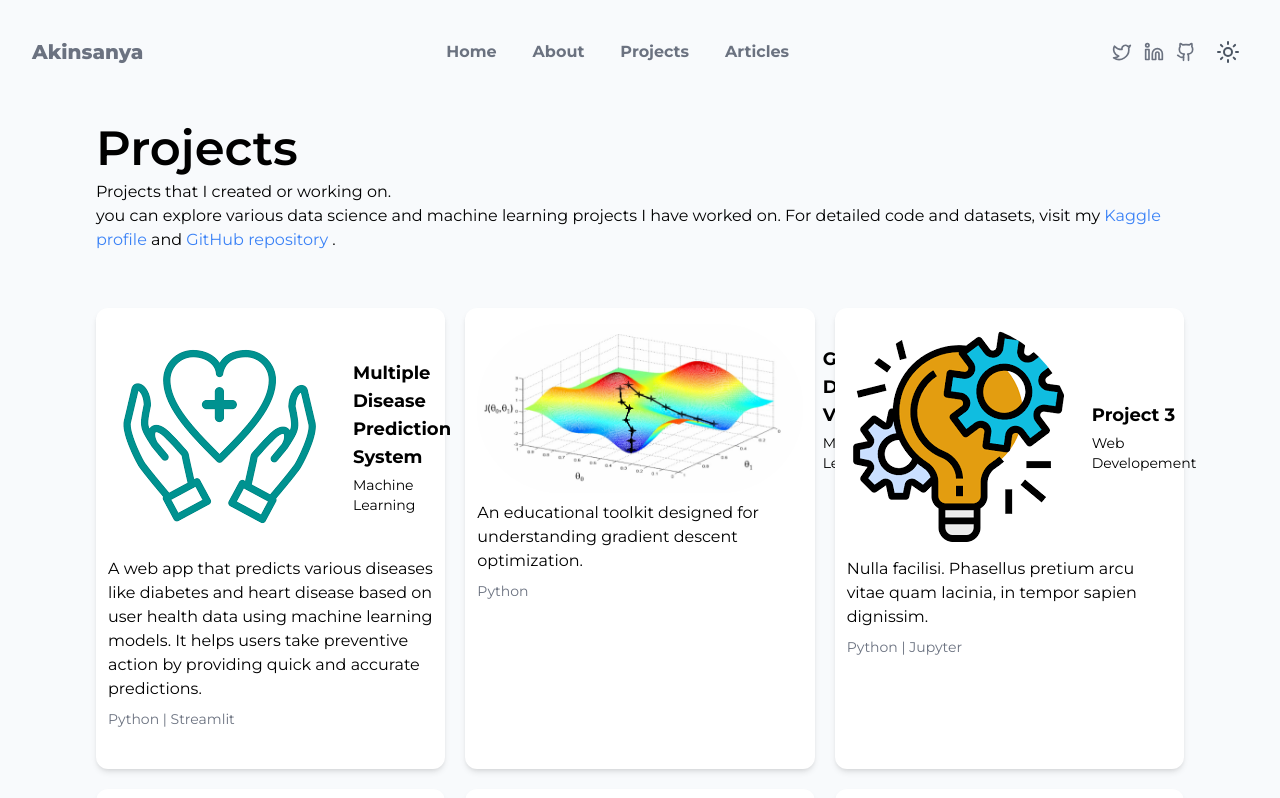
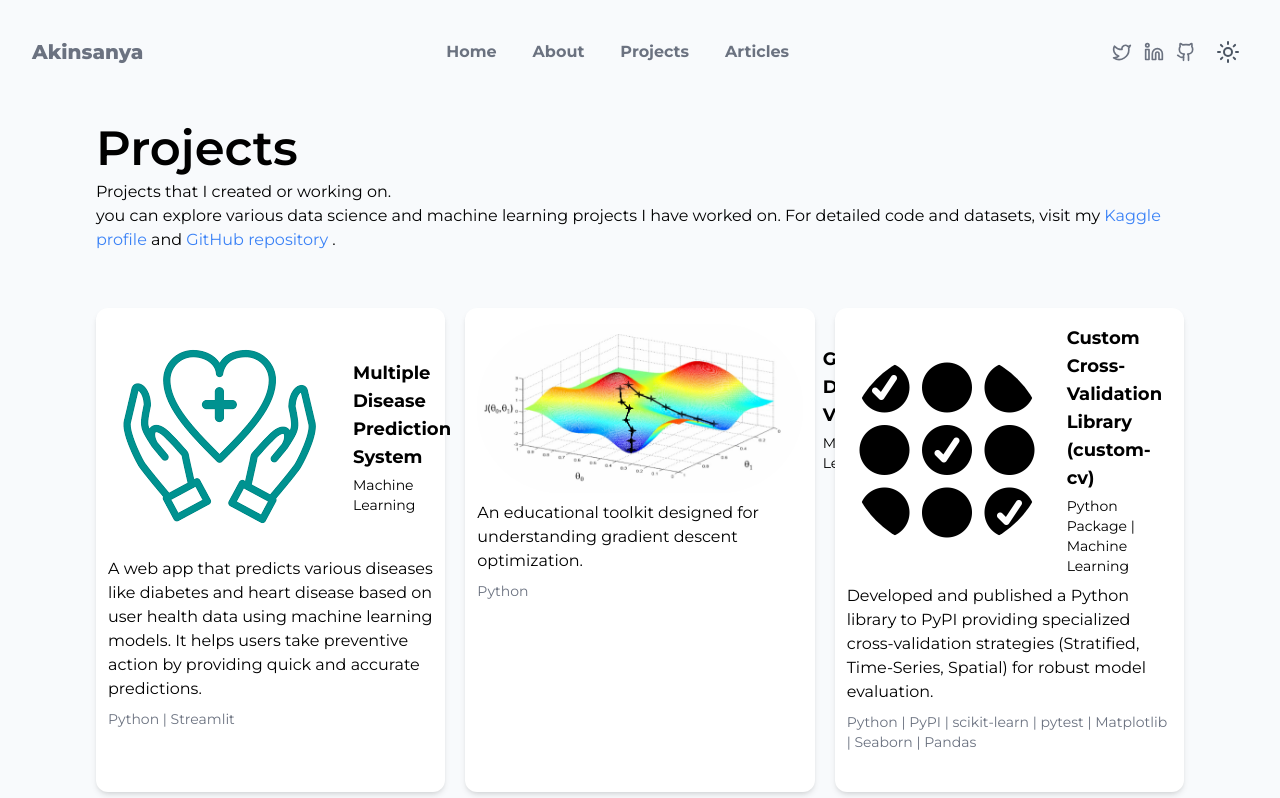
Before and after one commit to kiojoel/akinsanya, a Next.js app: page /projects in a window 1280 px wide. Shown: the top 798 px of the page. Built offline with nearby package versions, Linux system fonts and the light colour scheme.

Commit message:
new project

```diff
--- a/app/projects/page.tsx
+++ b/app/projects/page.tsx
@@ -21,12 +21,14 @@ const projects = [
     src: "/gradient.png",
   },
   {
-    projectName: "Project 3",
-    projectType: "Web Developement",
+    projectName: "Custom Cross-Validation Library (custom-cv)",
+    projectType: "Python Package | Machine Learning",
     description:
-      "Nulla facilisi. Phasellus pretium arcu vitae quam lacinia, in tempor sapien dignissim.",
-    techStacks: "Python | Jupyter",
-    link: "https://example.com/project4",
+      "Developed and published a Python library to PyPI providing specialized cross-validation strategies (Stratified, Time-Series, Spatial) for robust model evaluation.",
+    techStacks:
+      "Python | PyPI | scikit-learn | pytest | Matplotlib | Seaborn | Pandas",
+    link: "https://github.com/kiojoel/custom-cv-lib",
+    src: "/cv.png",
   },
   {
     projectName: "Project 4",
```
Also changed, not shown: public/cv.png (added).
